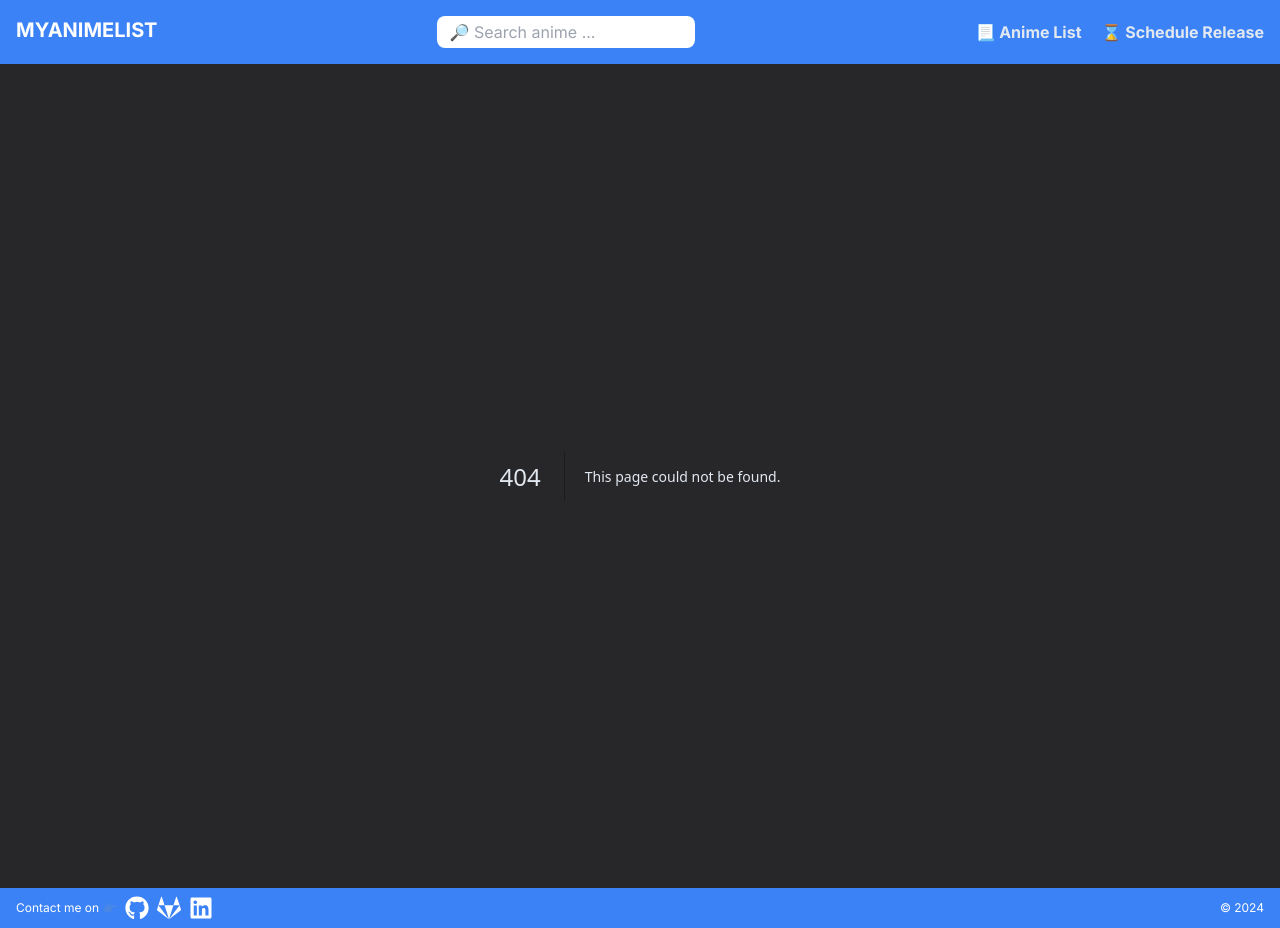
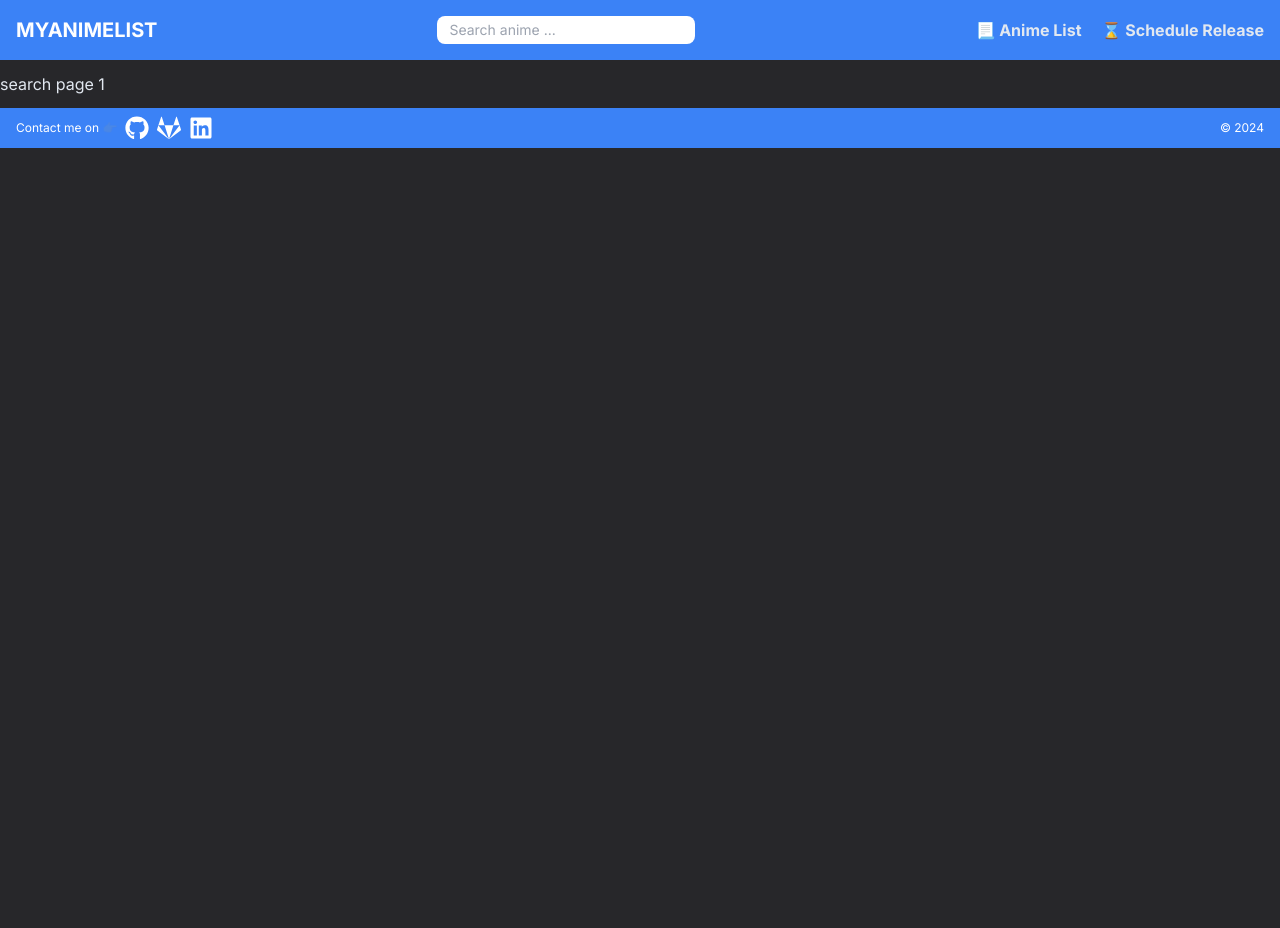
Before and after one commit to Aramdhann/my-anime-list, a Next.js app: page /search/1 in a window 1280 px wide. Before the commit this address had no page. After the commit the page ends 800 px from the top, so only its background shows below. Built offline with nearby package versions, Linux system fonts and the light colour scheme.

Commit message:
fix basic search function and fix styling input

```diff
--- a/package.json
+++ b/package.json
@@ -12,7 +12,8 @@
     "next": "14.1.0",
     "react": "^18",
     "react-dom": "^18",
-    "react-icons": "^5.0.1"
+    "react-icons": "^5.0.1",
+    "use-debounce": "^10.0.0"
   },
   "devDependencies": {
     "autoprefixer": "^10.0.1",
--- /dev/null
+++ b/src/app/search/[keyword]/page.js
@@ -0,0 +1,9 @@
+const Search = ({params}) => {
+    return (
+        <>
+        <p>search page {params.keyword}</p>
+        </>
+    )
+}
+
+export default Search
--- a/src/components/atoms/Input/index.js
+++ /dev/null
@@ -1,12 +0,0 @@
-const Input = ({ placeholder, onFocus, onBlur }) => {
-  return (
-    <input
-      className="flex rounded-lg text-zinc-800 px-3 py-1 w-[150px] sm:w-fit justify-center focus:w-full"
-      placeholder={placeholder}
-      onFocus={onFocus}
-      onBlur={onBlur}
-    ></input>
-  );
-};
-
-export default Input;
--- /dev/null
+++ b/src/components/atoms/Search/index.js
@@ -0,0 +1,28 @@
+import { useRouter } from "next/navigation";
+import { useDebouncedCallback } from "use-debounce";
+import { useRef } from "react";
+
+const Input = ({ placeholder, onFocus, onBlur }) => {
+  const searchRef = useRef();
+  const { replace } = useRouter();
+
+  const handleInputChange = useDebouncedCallback((e) => {
+    const keyword = e.target.value;
+    replace(`/search/${keyword}`)
+  }, 700);
+
+  return (
+    <>
+      <input
+        className="flex rounded-lg text-zinc-800 ps-3 pe-9 py-1 w-[190px] focus:w-full sm:focus:w-fit sm:w-fit justify-center text-sm duration-50"
+        placeholder={placeholder}
+        onFocus={onFocus}
+        onBlur={onBlur}
+        ref={searchRef}
+        onChange={handleInputChange}
+      ></input>
+    </>
+  );
+};
+
+export default Input;
--- a/src/components/molecules/Card/index.js
+++ b/src/components/molecules/Card/index.js
@@ -26,7 +26,7 @@ const Card = ({ title, images, score, alt, id }) => {
             className="rounded-lg max-h-[250px] object-cover"
           />
         </div>
-        <p className="font-bold">{title}</p>
+        <p className="font-bold text-xs md:text-sm lg:text-base">{title}</p>
       </Link>
     </div>
   );
--- a/src/components/organism/Navbar/index.js
+++ b/src/components/organism/Navbar/index.js
@@ -1,7 +1,7 @@
 "use client";
 
 import NavbarButton from "@/components/atoms/Button/NavbarButton";
-import Input from "@/components/atoms/Input";
+import Search from "@/components/atoms/Search";
 import { useState } from "react";
 
 const Navbar = () => {
@@ -17,18 +17,18 @@ const Navbar = () => {
 
   return (
     <header className="flex justify-center w-full mb-3 bg-blue-500 p-4 sticky top-0 z-10">
-      <div className="container flex flex-wrap justify-between">
+      <div className="container flex flex-wrap justify-between items-center">
         <a
           href="/"
           id="nav-title"
-          className={`uppercase font-bold text-white text-xl float-left ${
-            isInputFocused ? "hidden" : ""
+          className={`uppercase font-bold text-white text-sm sm:text-base lg:text-xl float-left sm:mb-0 ${
+            isInputFocused ? "hidden sm:block" : ""
           }`}
         >
           myanimelist
         </a>
-        <Input
-          placeholder={"🔎 Search anime ..."}
+        <Search
+          placeholder={"Search anime ..."}
           onFocus={handleFocus}
           onBlur={handleBlur}
         />
```
Also changed, not shown: 1 other file (tests, documents, lock files or other folders).
